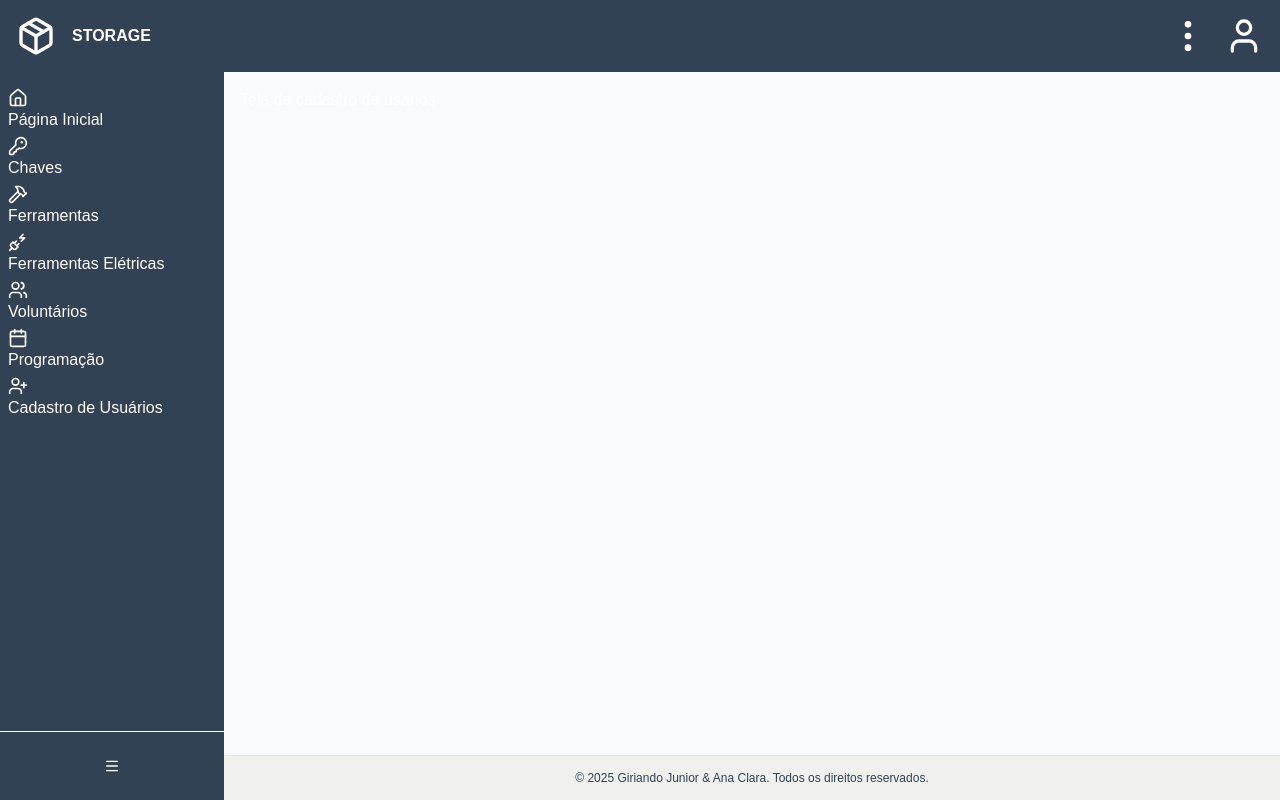
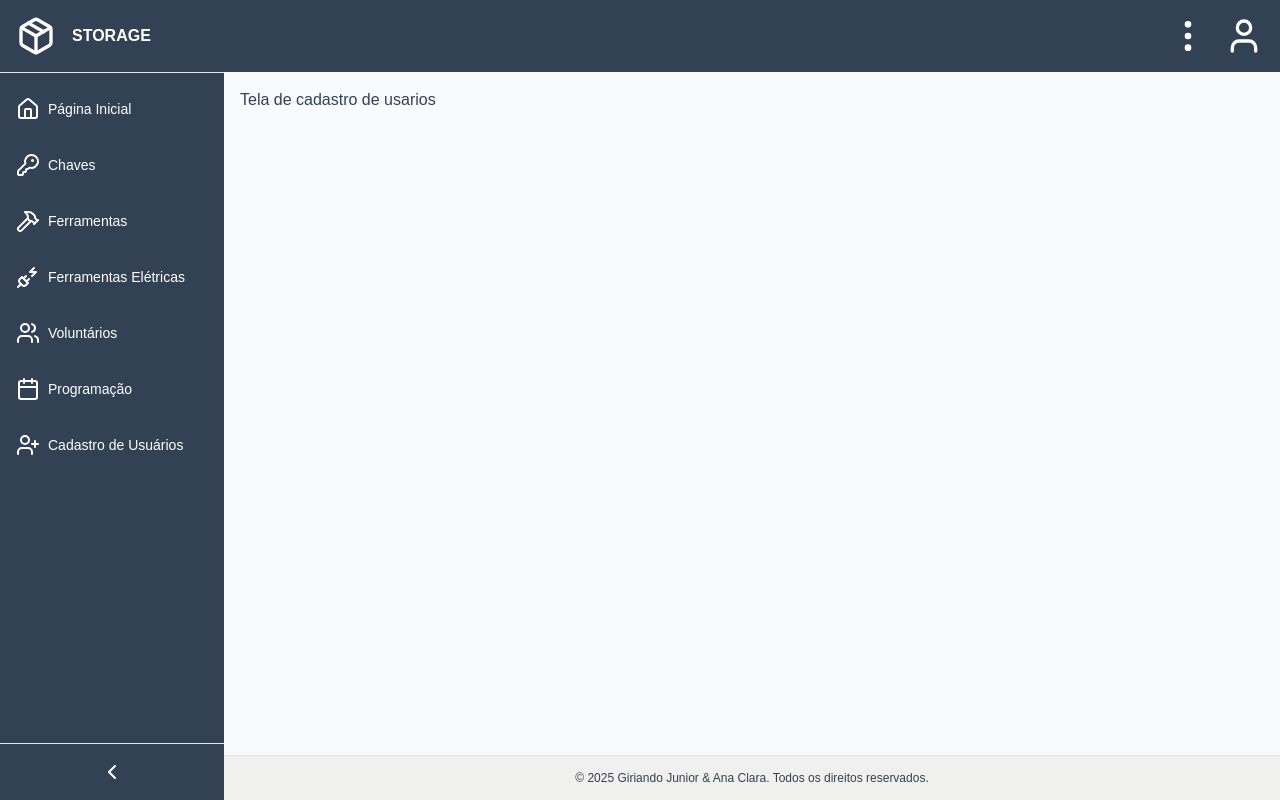
Before and after one commit to girlando-junior/storage-web-app, a Next.js app: page /cadastro-usuarios in a window 1280 px wide. Built offline with nearby package versions, Linux system fonts and the light colour scheme.

Commit message:
estilizando o componente de sidebar

```diff
--- a/src/app/(private)/ferramentas-eletricas/page.tsx
+++ b/src/app/(private)/ferramentas-eletricas/page.tsx
@@ -0,0 +1,3 @@
+export default function ferramentasEletricas() {
+  return <h1>Tela de ferramentas Eletricas</h1>;
+}
--- a/src/app/(private)/layout.tsx
+++ b/src/app/(private)/layout.tsx
@@ -10,12 +10,10 @@ export default function PrivateLayout({
   return (
     <div className="flex flex-col h-screen">
       <Header />
-
       <div className="flex flex-1 overflow-hidden">
         <Sidebar />
-
         <div className="flex flex-col flex-1 overflow-y-auto">
-          <main className="flex-1 bg-[var(--color-background)] p-4">
+          <main className="flex-1 bg-[var(--color-background)] p-[16px] text-[var(--color-primary)]">
             {children}
           </main>
           <Footer />
--- a/src/app/(private)/programacao/page.tsx
+++ b/src/app/(private)/programacao/page.tsx
@@ -0,0 +1,5 @@
+export default function programacao() {
+    return (
+        <h1>Tela de programação</h1>
+    )
+}
--- a/src/app/components/organisms/Sidebar.tsx
+++ b/src/app/components/organisms/Sidebar.tsx
@@ -9,51 +9,78 @@ import {
   Users,
   Calendar,
   UserPlus,
-  Package,
   Menu,
 } from "lucide-react";
 import { Button } from "@/components/ui/button";
 import { cn } from "@/lib/utils";
+import { useRouter, usePathname } from "next/navigation";
+import { ChevronLeft, ChevronRight } from "lucide-react";
 
 const menuItems = [
-  { icon: Home, label: "Página Inicial" },
-  { icon: KeyRound, label: "Chaves" },
-  { icon: Hammer, label: "Ferramentas" },
-  { icon: PlugZap, label: "Ferramentas Elétricas" },
-  { icon: Users, label: "Voluntários", active: true },
-  { icon: Calendar, label: "Programação" },
-  { icon: UserPlus, label: "Cadastro de Usuários" },
+  { icon: Home, label: "Página Inicial", path: "/dashboard" },
+  { icon: KeyRound, label: "Chaves", path: "/chaves" },
+  { icon: Hammer, label: "Ferramentas", path: "/ferramentas" },
+  {
+    icon: PlugZap,
+    label: "Ferramentas Elétricas",
+    path: "/ferramentas-eletricas",
+  },
+  { icon: Users, label: "Voluntários", path: "/voluntarios" },
+  { icon: Calendar, label: "Programação", path: "/programacao" },
+  { icon: UserPlus, label: "Cadastro de Usuários", path: "/cadastro-usuarios" },
 ];
 
 export default function Sidebar() {
   const [open, setOpen] = useState(true);
+  const router = useRouter();
+  const pathname = usePathname();
 
   return (
     <aside
       className={cn(
-        " bg-[var(--color-primary)] text-primary-foreground shadow-md flex flex-col transition-all duration-300",
-        open ? "w-[224px]" : "w-[80px]"
+        "bg-[var(--color-primary)] text-primary-foreground shadow-md flex flex-col transition-all duration-300 overflow-x-hidden",
+        open ? "w-[224px] justify-start" : "w-[80px]"
       )}
     >
-      <div className="flex flex-col flex-1 h-screen h-full">
-        <nav className="flex-1 overflow-y-auto px-2 py-4 flex flex-col gap-1">
-          {menuItems.map((item, index) => (
-            <nav key={index}>
-              <item.icon size={20} />
-              {open && <span>{item.label}</span>}
-            </nav>
-          ))}
+      <div className="flex flex-col flex-1 h-screen border-t">
+        <nav className="flex-1 overflow-y-auto px-2 py-4 flex flex-col gap-[16px] p-[16px]">
+          {menuItems.map((item, index) => {
+            const active = pathname === item.path;
+
+            return (
+              <div
+                key={index}
+                onClick={() => router.push(item.path)}
+                className={cn(
+                  "flex gap-[4px] items-center cursor-pointer min-w-0 rounded-md px-2 py-2 transition-all duration-200 hover:bg-primary-foreground/10",
+                  open ? "justify-start" : "justify-center",
+                  active && "bg-primary-foreground/20 font-medium"
+                )}
+              >
+                <item.icon size={24} className="shrink-0" />
+
+                <span
+                  className={cn(
+                    "overflow-x-hidden text-sm whitespace-nowrap transition-all duration-300 delay-100 ease-in-out",
+                    open
+                      ? "opacity-100 translate-x-0 ml-[4px]"
+                      : "opacity-0 -translate-x-2 ml-0 pointer-events-none"
+                  )}
+                >
+                  {open && item.label}
+                </span>
+              </div>
+            );
+          })}
         </nav>
 
-        <div className="border-t border-primary-foreground/20 p-4">
-          <Button
-            variant="ghost"
-            size="icon"
+        <div className="p-[16px] border-t">
+          <span
+            className="cursor-pointer flex items-center justify-center"
             onClick={() => setOpen(!open)}
-            className="w-full text-white hover:bg-primary-foreground/20"
           >
-            <Menu size={20} />
-          </Button>
+            {open ? <ChevronLeft size={24} /> : <ChevronRight size={24} />}
+          </span>
         </div>
       </div>
     </aside>
```
